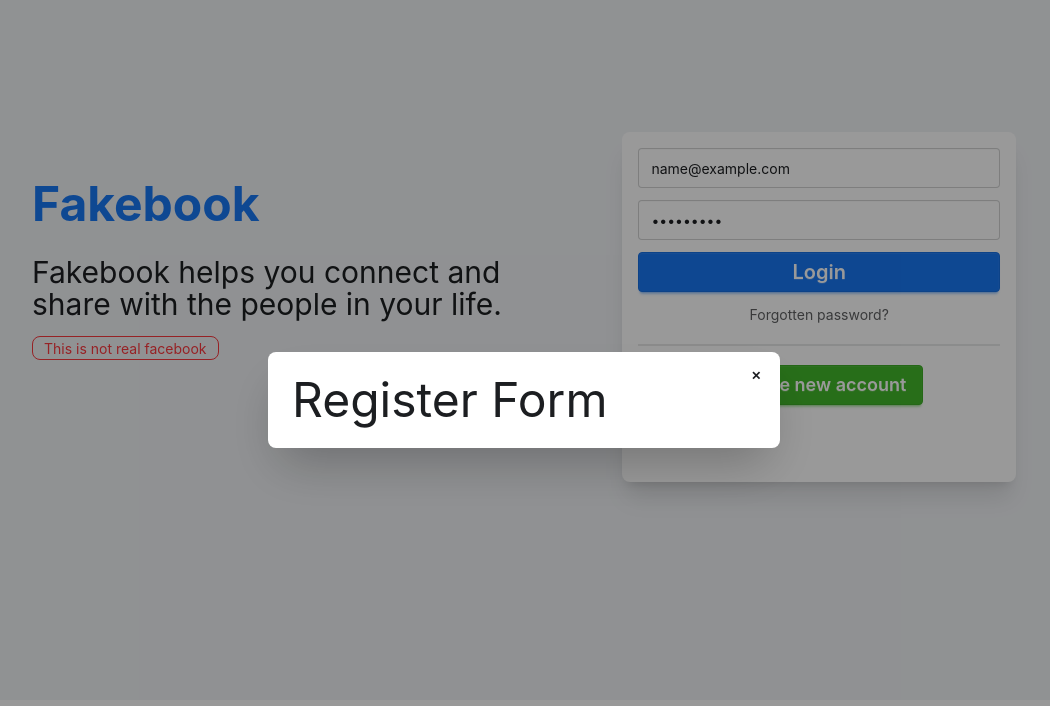
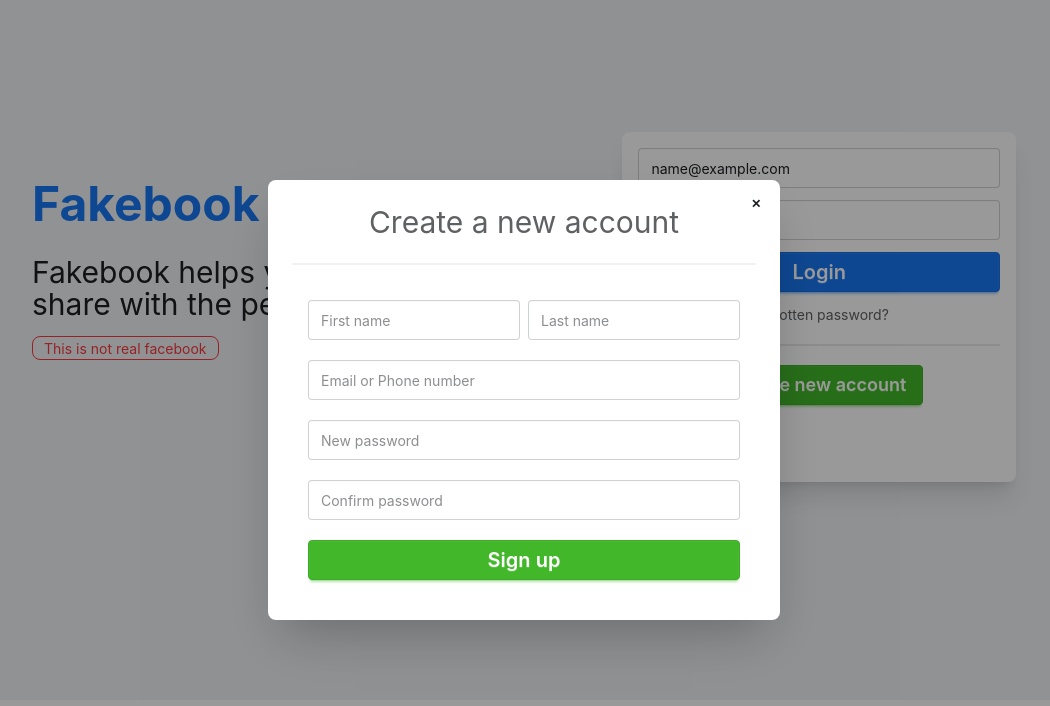
Before and after one commit to tratchapong/cc23-fb-web, a React (Vite) app: page / in a window 1280 px wide. Both pictures are taken after typing "name@example.com", "Sample123" into the empty fields and a click on the button "Create new account". Shown: the top 706 px of the page, without its empty margins (116-1166 px from the left). Built offline with nearby package versions, Linux system fonts and the light colour scheme.

Commit message:
login and register modal

```diff
--- /dev/null
+++ b/src/components/RegisterForm.jsx
@@ -0,0 +1,28 @@
+function RegisterForm() {
+ return (
+   <>
+     <div className="text-3xl text-center opacity-70">Create a new account</div>
+     <div className="divider opacity-60"></div>
+     <form onSubmit={e=>e.preventDefault()} className='flex flex-col gap-5 p-4 pt-3'>
+       <div className="flex gap-2">
+         <input type="text"
+           placeholder='First name'
+           className='input input-bordered w-full' />
+         <input type="text"
+           placeholder='Last name'
+           className='input input-bordered w-full' />
+       </div>
+       <input type="text"
+         placeholder='Email or Phone number'
+         className='input input-bordered w-full' />
+       <input type="password"
+         placeholder='New password'
+         className='input input-bordered w-full' />
+       <input type="password"
+         placeholder='Confirm password'
+         className='input input-bordered w-full' />
+       <button className='btn btn-secondary text-xl text-white'>Sign up</button>
+     </form>
+   </>
+ )}
+export default RegisterForm
--- a/src/pages/Login.jsx
+++ b/src/pages/Login.jsx
@@ -1,3 +1,4 @@
+import RegisterForm from '@/components/RegisterForm'
 import React from 'react'
 
 function Login() {
@@ -44,7 +45,7 @@
           <form method="dialog">
             <button className="btn btn-sm btn-circle btn-ghost absolute right-2 top-2">✕</button>
           </form>
-          <div className="text-5xl">Register Form</div>
+          <RegisterForm />
         </div>
       </dialog>
 
```
